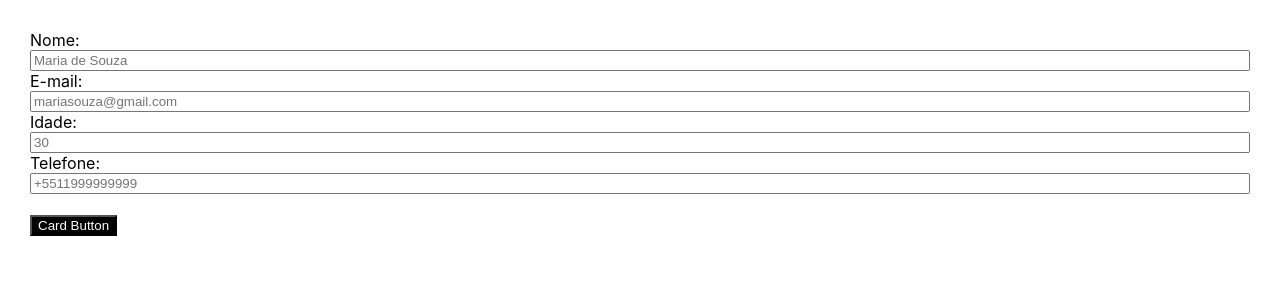
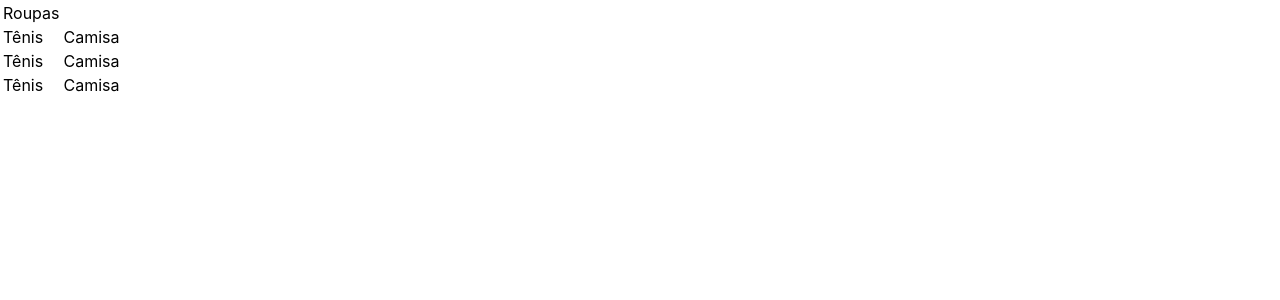
Before and after one commit to Alice7H/advanced-reactjs-dio, a React (Create React App) app: page / in a window 1280 px wide. Shown: the top 300 px of the page. Built offline with nearby package versions, Linux system fonts and the light colour scheme.

Commit message:
working with fragments

```diff
--- a/src/App.js
+++ b/src/App.js
@@ -1,20 +1,32 @@
-import React, { useState, useEffect } from 'react';
-import { ThemeContext, themes } from './Theme';
-import Card from './components/Card';
+import React, { Fragment } from 'react';
+
+const store = ['', '', ''];
+
+function Column() {
+  return (
+    <tr>
+      <td>Tênis</td>
+      <td>Camisa</td>
+    </tr>
+  )
+}
 
 function App() {
-  const [token, setToken] = useState();
-
-  useEffect(() => {
-    setTimeout(() => {
-      setToken('J1da4woAs21b43kiAd');
-    }, 4000)
-  }, [])
+  const renderColumns = (element, key) => (
+    <Fragment key={`column-${key}`}>
+      <Column />
+    </Fragment>
+  )
 
   return (
-    <ThemeContext.Provider value={{ ...themes.primary, token }}>
-      <Card />
-    </ThemeContext.Provider>
+    <table>
+      <thead>
+        <tr><td>Roupas</td></tr>
+      </thead>
+      <tbody>
+        {store.map(renderColumns)}
+      </tbody>
+    </table>
   );
 }
 
```
